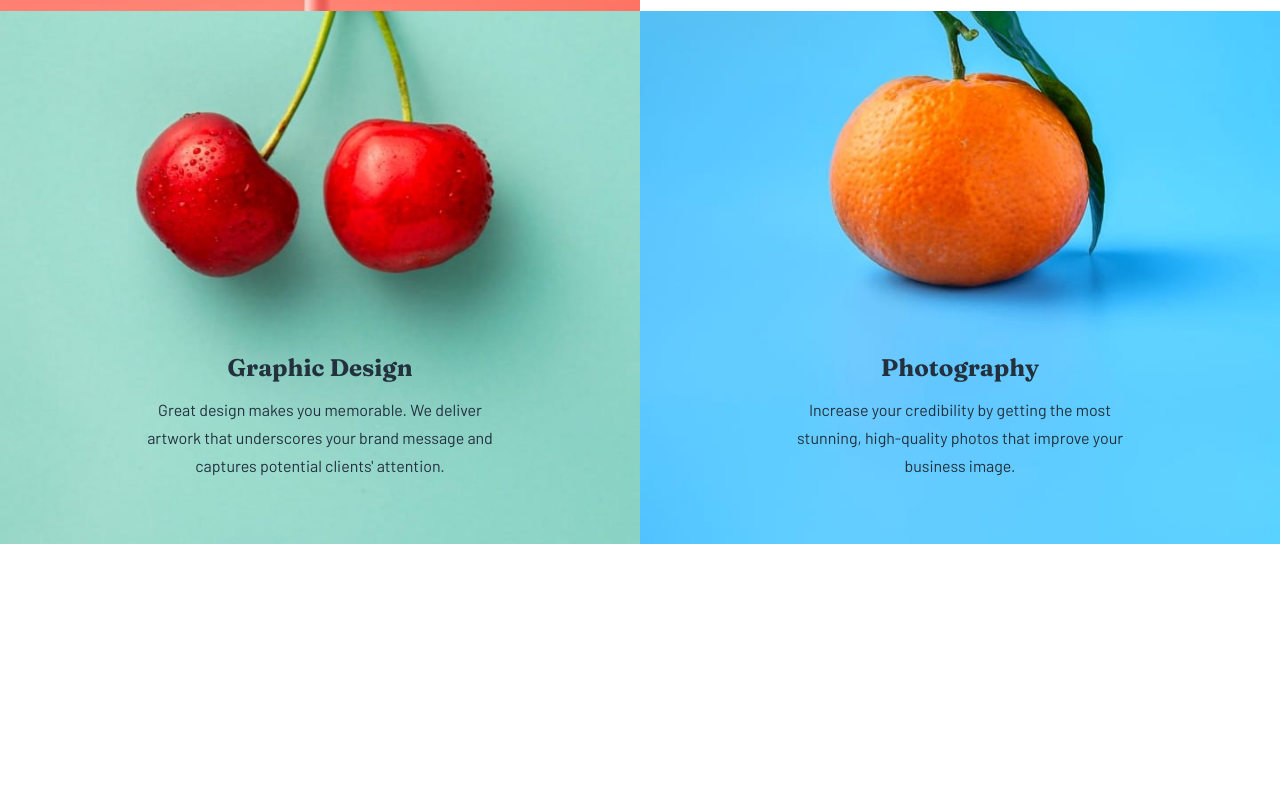
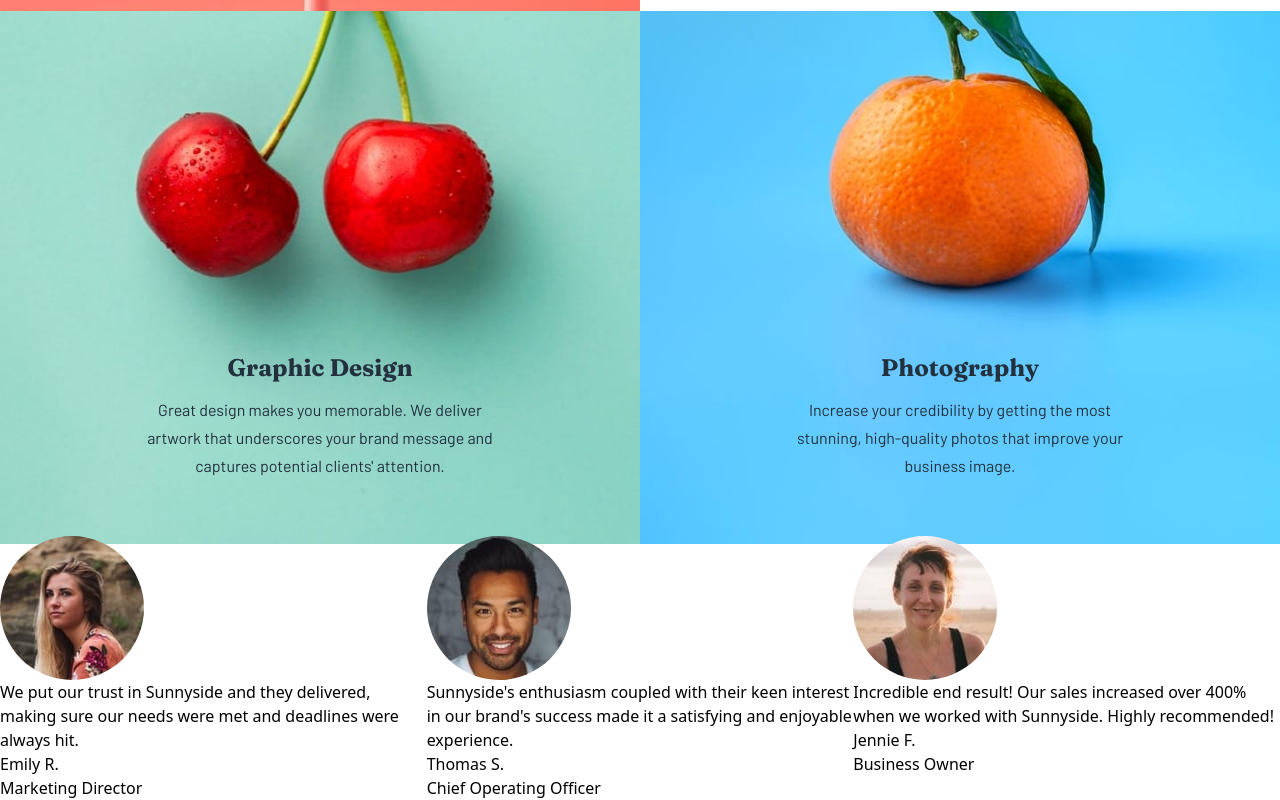
Before and after one commit to Amelss/sunny-side-agency, a React (Create React App) app in the folder sunny-side/: page / in a window 1280 px wide. Shown: the part 1837-2637 px from the top of the page. Before the commit the page ends 2381 px from the top, so only its background shows below. Built offline with nearby package versions, Linux system fonts and the light colour scheme.

Commit message:
creation of testimonies

```diff
--- a/sunny-side/src/App.js
+++ b/sunny-side/src/App.js
@@ -1,13 +1,19 @@
 import Header from "./Components/Header";
 import Body from "./Components/Body";
+import Testimonials from "./Components/Testimonials";
+
 
 function App() {
+
+
   return (
     <div className="">
       <Header />
-      <div className="">
-        <Body />
-      </div>
+      <Body />
+      <Testimonials />
+
+
+
     </div>
   );
 }
--- /dev/null
+++ b/sunny-side/src/Components/TestimonialCard.jsx
@@ -0,0 +1,16 @@
+import React from 'react'
+
+export default function TestimonialCard({ img, quote, personName, position }) {
+
+  return (
+    <div>
+      <div className="">
+        <img src={img} alt="emily" className="rounded-full" />
+
+        <p>{quote}</p>
+        <p>{personName}</p>
+        <p>{position}</p>
+      </div>
+    </div>
+  );
+}
--- /dev/null
+++ b/sunny-side/src/Components/TestimonialData.js
@@ -0,0 +1,28 @@
+/* eslint-disable import/no-anonymous-default-export */
+export default [
+  {
+    id: 1,
+    img: "./images/image-emily.jpg",
+    quote:
+      "We put our trust in Sunnyside and they delivered, making sure our needs were met and deadlines were always hit.",
+    personName: "Emily R.",
+    position: "Marketing Director",
+  },
+  {
+    id: 2,
+    img: "./images/image-thomas.jpg",
+    quote:
+      "Sunnyside's enthusiasm coupled with their keen interest in our brand's success made it a satisfying and enjoyable experience.",
+    personName: "Thomas S.",
+    position: "Chief Operating Officer",
+  },
+  {
+    id: 3,
+    img: "./images/image-jennie.jpg",
+    quote:
+      "Incredible end result! Our sales increased over 400% when we worked with Sunnyside. Highly recommended!",
+    personName: "Jennie F.",
+    position: "Business Owner",
+  }
+
+];
--- /dev/null
+++ b/sunny-side/src/Components/Testimonials.jsx
@@ -0,0 +1,23 @@
+import React from 'react'
+import TestimonialCard from './TestimonialCard';
+import TestimonialData from './TestimonialData';
+
+
+export default function Testimonials({img, quote, personName, position}) {
+
+      const testimonies = TestimonialData.map((testimony) => {
+        return <TestimonialCard key={testimony.id} {...testimony} />;
+      });
+
+  return (
+      <div>
+
+
+          <div className='grid grid-cols-1 md:grid-cols-3'>
+                  {testimonies}
+
+          </div>
+
+    </div>
+  );
+}
--- a/sunny-side/src/output.css
+++ b/sunny-side/src/output.css
@@ -1101,12 +1101,20 @@ Ensure the default browser behavior of the `hidden` attribute.
     display: flex;
   }
 
+  .md\:grid{
+    display: grid;
+  }
+
   .md\:hidden{
     display: none;
   }
 
   .md\:grid-cols-2{
     grid-template-columns: repeat(2, minmax(0, 1fr));
+  }
+
+  .md\:grid-cols-3{
+    grid-template-columns: repeat(3, minmax(0, 1fr));
   }
 
   .md\:px-10{
```
